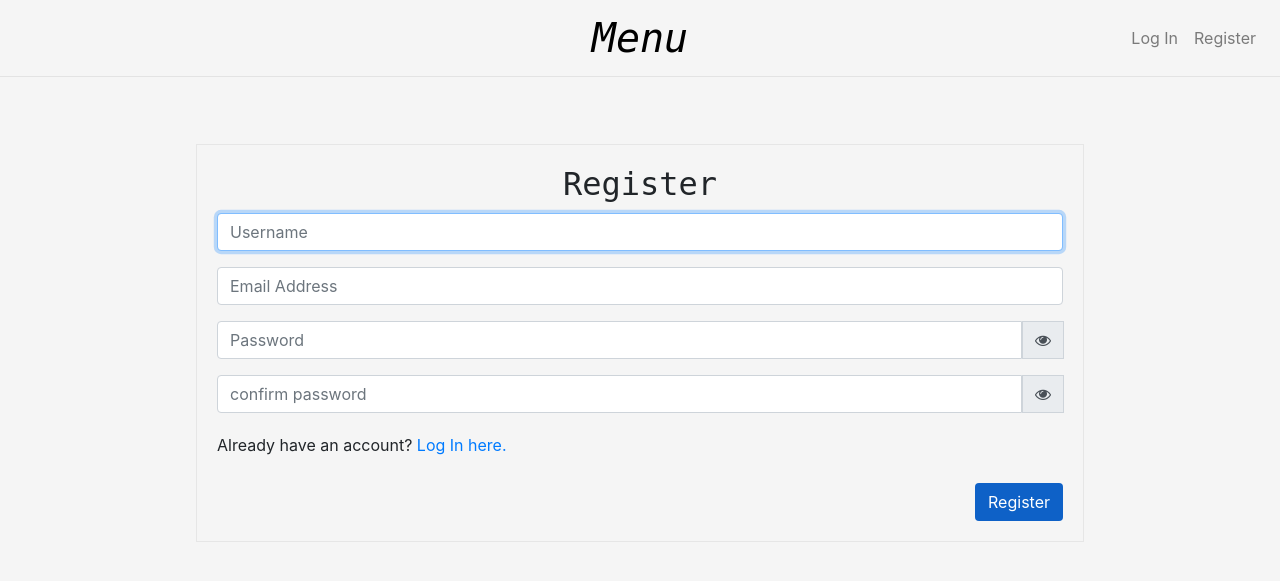
After one commit to treasure363/web-menu, a Django app: page /register in a window 1280 px wide. The commit adds this page. Shown: the top 581 px of the page. Run offline with Django 4.2, Linux system fonts and the light colour scheme; some libraries are stand-ins or nearby versions; some web fonts are replaced.

Commit message:
added cart view and login

```diff
--- a/menu/templates/menu/layout.html
+++ b/menu/templates/menu/layout.html
@@ -27,12 +27,13 @@
             <div class="navbar-collapse collapse w-100 order-3 dual-collapse2">
                 <ul class="navbar-nav ml-auto">
                     {% if user.is_authenticated %}
+                        <li><a href="/cart/"><img src = "{% static 'menu/cart.svg' %}" style="width: 50px;height: 50px;"/></a></li>
                         <li class="nav-item dropdown">
                             <a class="nav-link" href="#" id="navbarDropdown" role="button" data-toggle="dropdown" aria-haspopup="true" aria-expanded="false">
                                 {{user.username|title}}
                             </a>
                             <div class="dropdown-menu dropdown-menu-right" aria-labelledby="navbarDropdown">
-                                <a class="dropdown-item" href="">Log Out</a>
+                                <a class="dropdown-item" href="{% url 'logout' %}">Log Out</a>>
                             </div>
                         </li>
                     {% else %}
--- /dev/null
+++ b/menu/templates/menu/register.html
@@ -0,0 +1,59 @@
+{% extends "menu/layout.html" %}
+{% load static %}
+
+{% block body %}
+
+<div class="container">
+    <div class="register">
+        <h2 class="title">Register</h2>
+
+        {% if message %}
+            <div style="color: red;">{{ message }}</div>
+        {% endif %}
+
+        <form class="needs-validation" action="{% url 'register' %}" method="post" novalidate>
+            {% csrf_token %}
+            <div class="form-group">
+                <input class="form-control" autofocus type="text" name="username" placeholder="Username" required>
+                <div class="invalid-feedback">
+                    Please choose a username.
+                </div>
+            </div>
+            <div class="form-group">
+                <input class="form-control" type="email" name="email" placeholder="Email Address" required>
+                <div class="invalid-feedback">
+                    Please choose a email.
+                </div>
+            </div>
+            <div class="form-group">
+                <div class="input-group">
+                    <input type="password" name="password" class="form-control" id="password" placeholder="Password" required>
+                    <div class="input-group-prepend">
+                        <button type="button" onclick="toggleVisibilityPassword('password', 'buttonVisibility')" class="input-group-text"><i id="buttonVisibility" class="fa fa-eye"></i></button>
+                    </div>
+                    <div class="invalid-feedback">
+                        Please choose a password.
+                    </div>
+                </div>
+            </div>
+            <div class="form-group">
+                <div class="input-group">
+                    <input type="password" name="confirmation" class="form-control" id="confirmation" placeholder="confirm password" required>
+                    <div class="input-group-prepend">
+                        <button type="button" onclick="toggleVisibilityPassword('confirmation', 'buttonVisibility2')" class="input-group-text"><i id="buttonVisibility2" class="fa fa-eye"></i></button>
+                    </div>
+                    <div class="invalid-feedback">
+                        Please choose a password.
+                    </div>
+                </div>
+            </div>
+            <p class="message">Already have an account? <a href="{% url 'login' %}">Log In here.</a></p>
+            <div class="btn-right">
+                <input class="btn btn-auction" type="submit" value="Register">
+            </div>
+        </form>
+
+    </div>
+</div>
+
+{% endblock %}
--- a/menu/urls.py
+++ b/menu/urls.py
@@ -9,7 +9,9 @@ urlpatterns = [
     path("menu/<str:category>", views.category, name = "category"),
     path("menu/<str:category>/<str:item>", views.item, name = "item"),
     path("cart/", views.cart, name="cart"),
+    path("cart/all/", views.cart_all, name="cartall"),
     path("cart/add/<int:item_id>/<int:quantity>", views.add_to_cart, name="add"),
-    # path("order/", views.order, name = "order"),
-    # path("login/", views.login, name = "login"),
+    path("login/", views.login_view, name = "login"),
+    path("logout/", views.logout_view, name = "logout"),
+    path("register", views.register, name="register"),
 ]
--- a/menu/views.py
+++ b/menu/views.py
@@ -1,6 +1,10 @@
-from django.http import HttpResponse
+from sqlite3 import IntegrityError
+from django.contrib.auth import authenticate, login, logout
+from django.http import HttpResponse, HttpResponseRedirect
 from django.shortcuts import render, redirect
+from django.urls import reverse
 
+from django.contrib.auth.models import User
 from .models import Category, Item, Cart
 
 # Create your views here.
@@ -38,6 +42,19 @@ def add_to_cart(request, item_id, quantity):
         cart.save()
     return HttpResponse()
 
+def del_from_cart(request, item_id, quantity):
+    if quantity==0:
+        return HttpResponse()
+    item = Item.objects.get(pk=item_id)
+    if Cart.objects.filter(item_id=item).exists():
+        cart = Cart.objects.get(item_id=item)
+        cart.quantity = quantity
+        cart.save()
+    else:
+        cart = Cart(table = request.user, item_id=item, quantity=quantity)
+        cart.save()
+    return HttpResponse()
+
 def cart(request):
     cart = Cart.objects.filter(table=request.user)
     items = []
@@ -48,3 +65,68 @@ def cart(request):
         "header": "My Cart",
         "quantity": True
     })
+
+def cart_all(request):
+    cart = Cart.objects.all()
+    items = []
+    for c in cart:
+        items.append(c.item_id)
+    return render(request, "menu/category.html", {
+        "items":items,
+        "header": "My Cart",
+        "quantity": True
+    })
+
+def login_view(request):
+    if request.method == "POST":
+
+        # Attempt to sign user in
+        username = request.POST["username"]
+        password = request.POST["password"]
+        user = authenticate(request, username=username, password=password)
+
+        # Check if authentication successful
+        if user is not None:
+            login(request, user)
+            return HttpResponseRedirect(reverse("index"))
+        else:
+            return render(request, "menu/login.html", {
+                "message": "Invalid username and/or password."
+            })
+    else:
+        if request.user.is_authenticated:
+            return redirect('index')
+        return render(request, "menu/login.html")
+
+
+def logout_view(request):
+    logout(request)
+    return HttpResponseRedirect(reverse("index"))
+
+def register(request):
+    if request.method == "POST":
+        username = request.POST["username"]
+        email = request.POST["email"]
+
+        # Ensure password matches confirmation
+        password = request.POST["password"]
+        confirmation = request.POST["confirmation"]
+        if password != confirmation:
+            return render(request, "menu/register.html", {
+                "message": "Passwords must match."
+            })
+
+        # Attempt to create new user
+        try:
+            user = User.objects.create_user(username, email, password)
+            user.save()
+        except IntegrityError:
+            return render(request, "menu/register.html", {
+                "message": "Username already taken."
+            })
+        login(request, user)
+        return HttpResponseRedirect(reverse("index"))
+    else:
+        if request.user.is_authenticated:
+            return redirect('index')
+        return render(request, "menu/register.html")
```
Also changed, not shown: menu/templates/menu/login.html (added, +31 -0 lines), menu/static/menu/cart.svg (added).
